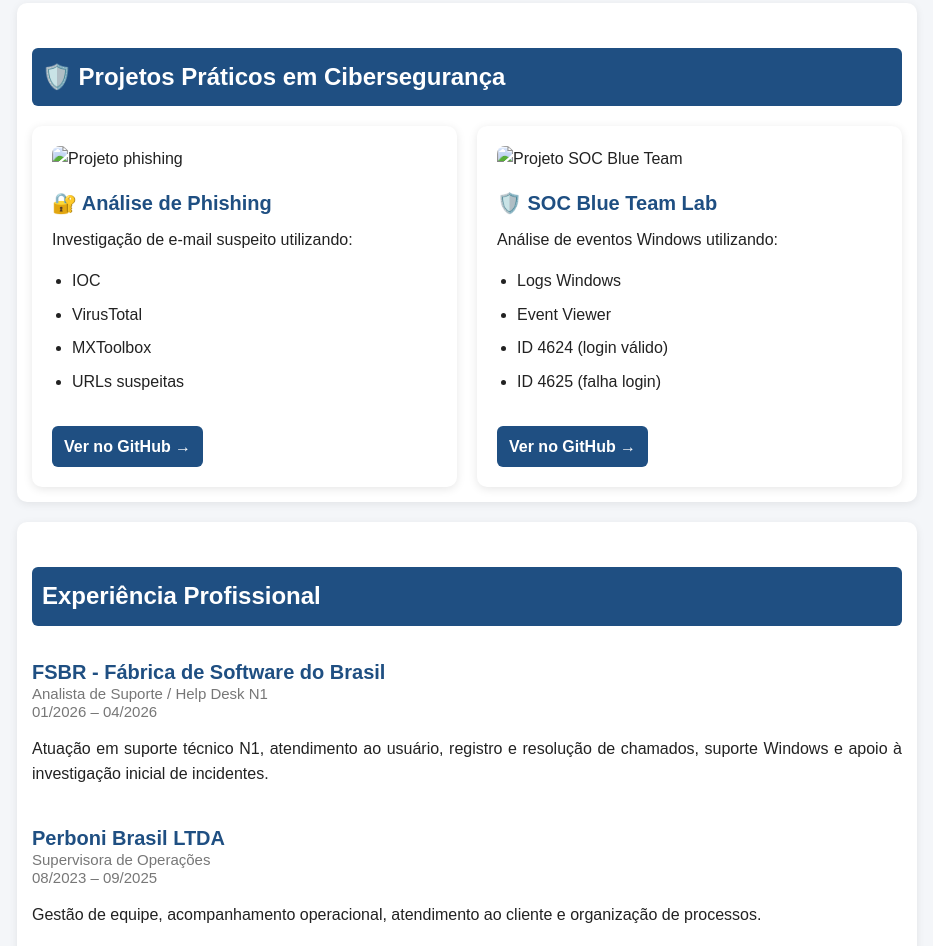
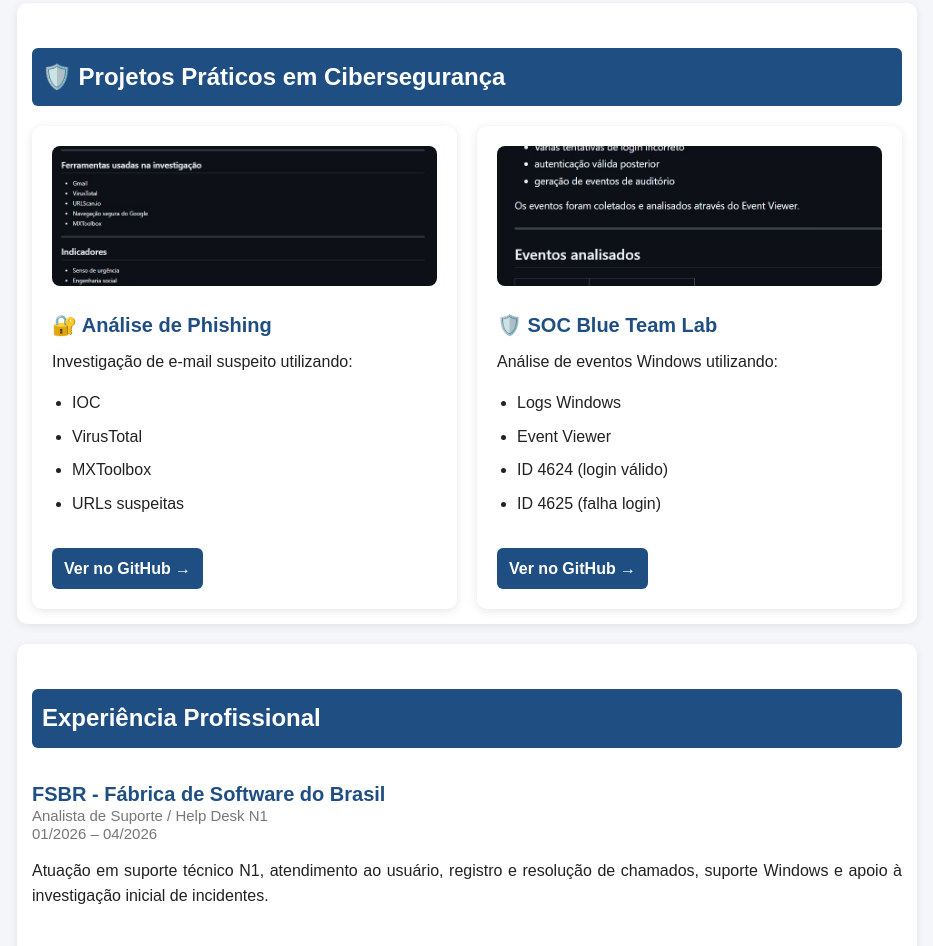
Before and after one commit to AnnieAuriema/curriculo-html-cybersecurity, a plain HTML site: page index.html in a window 1280 px wide. Shown: the part 2327-3273 px from the top of the page, without its empty margins (173-1106 px from the left). Drawn offline with Linux system fonts and the light colour scheme.

Commit message:
Fix HTML formatting and structure

```diff
--- a/index.html
+++ b/index.html
@@ -75,7 +75,7 @@
         <h2>🛡️ Projetos Práticos em Cibersegurança</h2>
 <div class="cards">
     <div class="card">
-        <img src="imagens/Phishing.jpeg" alt="Projeto phishing">
+        <img src="Phishing.jpeg" alt="Projeto phishing">
         <h3>🔐 Análise de Phishing</h3>
         <p>Investigação de e-mail suspeito utilizando:</p>
             <ul>
@@ -87,7 +87,7 @@
         <a href="https://github.com/AnnieAuriema/analise-phishing-email" target="_blank"> Ver no GitHub →</a>
     </div>
     <div class="card">
-        <img src="imagens/soc-lab.jpeg" alt="Projeto SOC Blue Team">
+        <img src="soc-lab.jpeg" alt="Projeto SOC Blue Team">
         <h3>🛡️ SOC Blue Team Lab</h3>
         <p>Análise de eventos Windows utilizando:</p>
             <ul>
```
